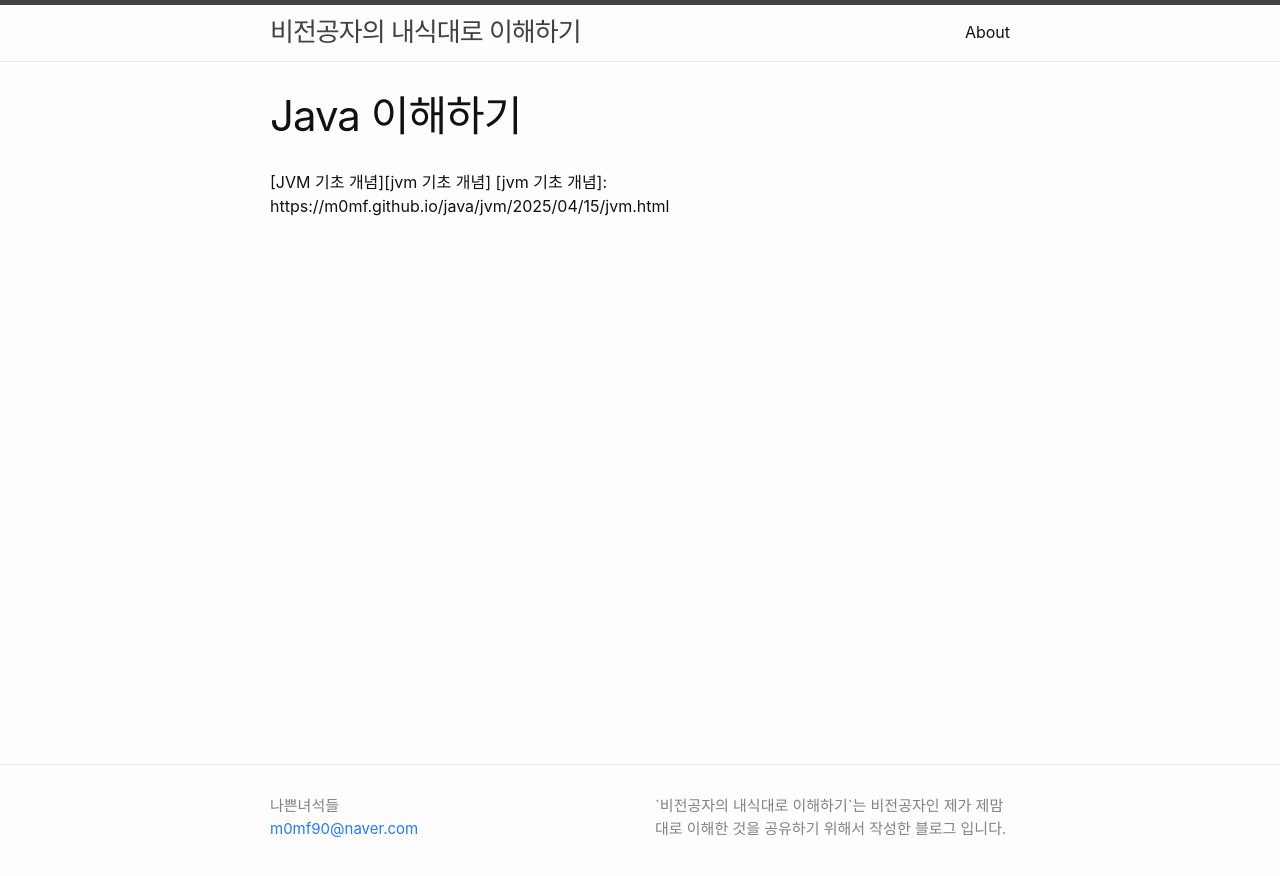
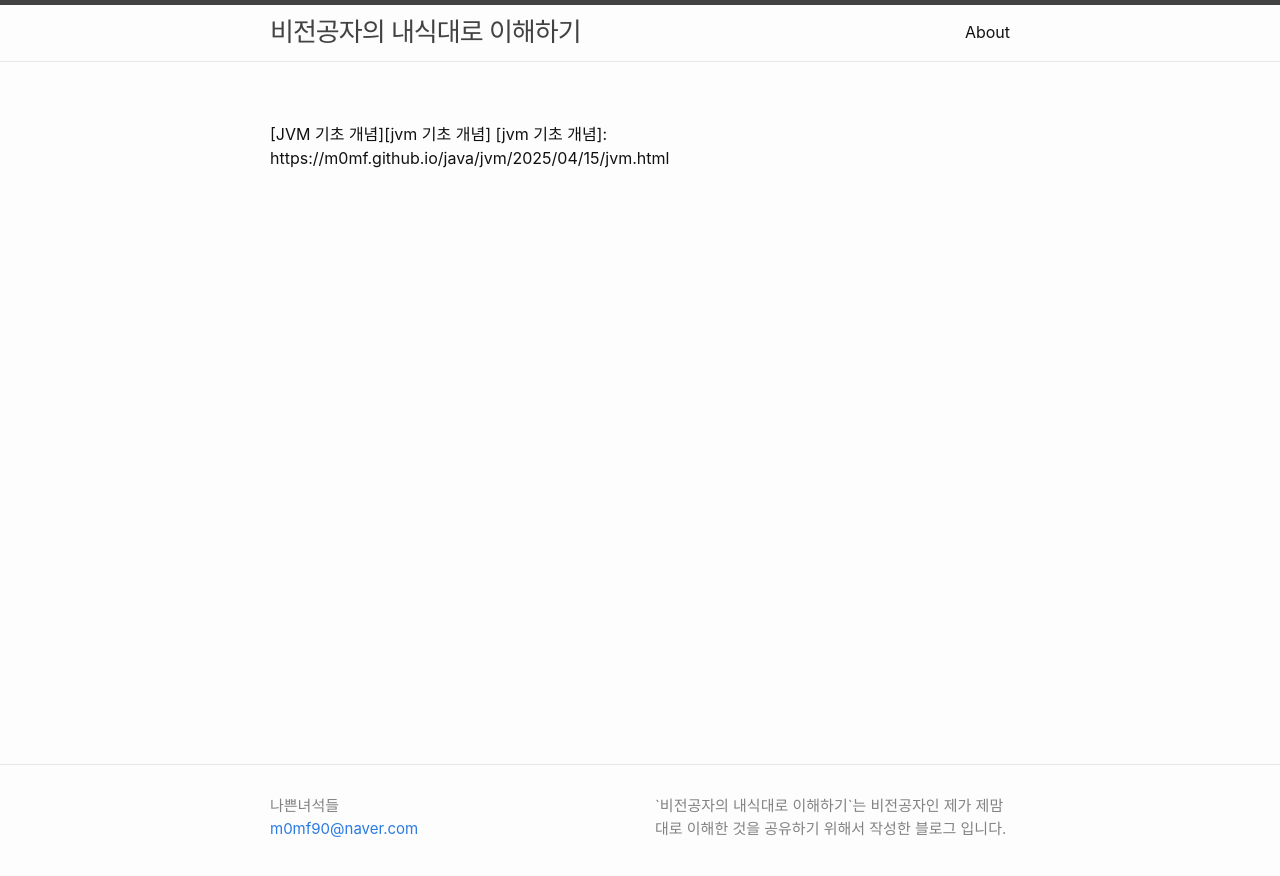
Before and after one commit to m0mf/m0mf.github.io, a Jekyll site: the page built from docs/java/java.md, in a window 1280 px wide. Shown: the top 876 px of the page. Built offline with Jekyll 4.4.1, drawn with Linux system fonts in a browser that asks for light colours.

```diff
--- a/docs/java/java.md
+++ b/docs/java/java.md
@@ -1,6 +1,6 @@
 ---
 layout: page
-title:  "Java 이해하기"
+title:  ""
 tag: list
 permalink: /java/
 ---
```
